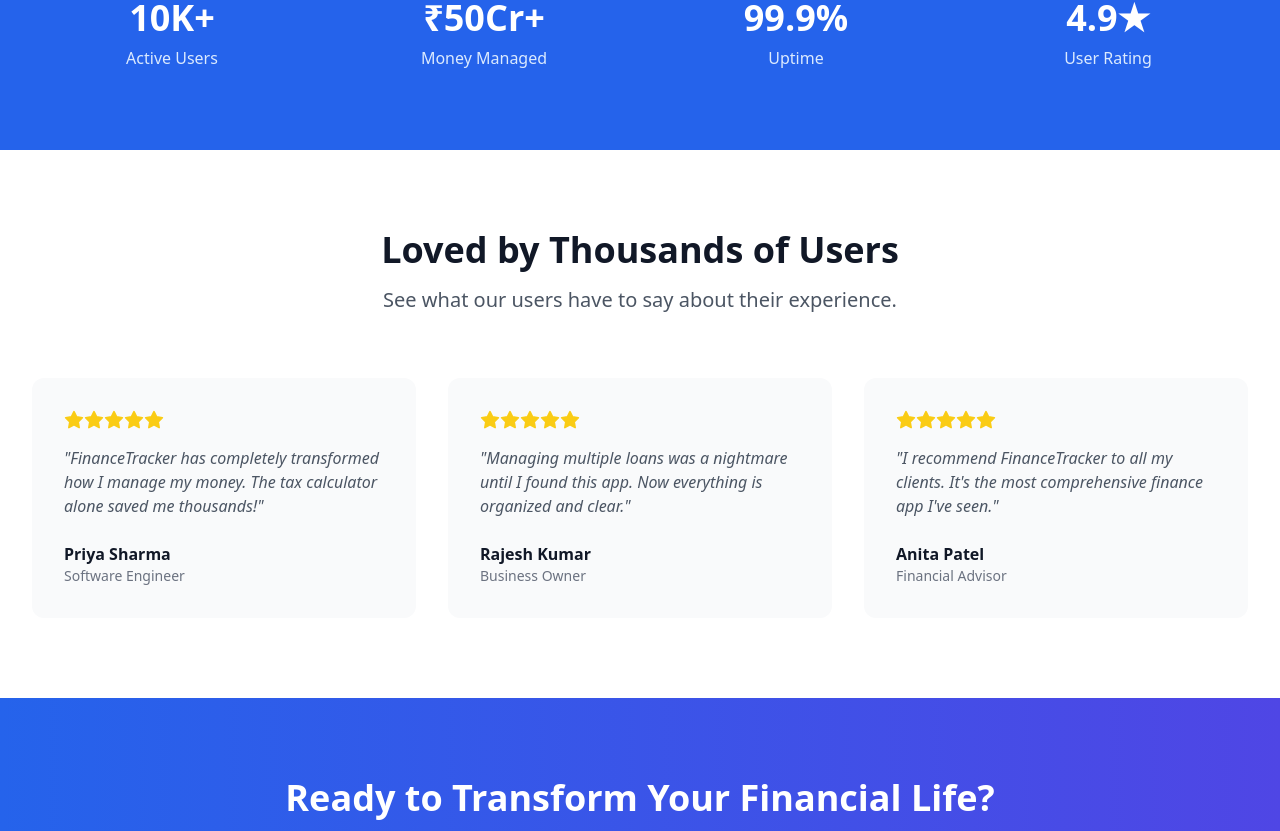
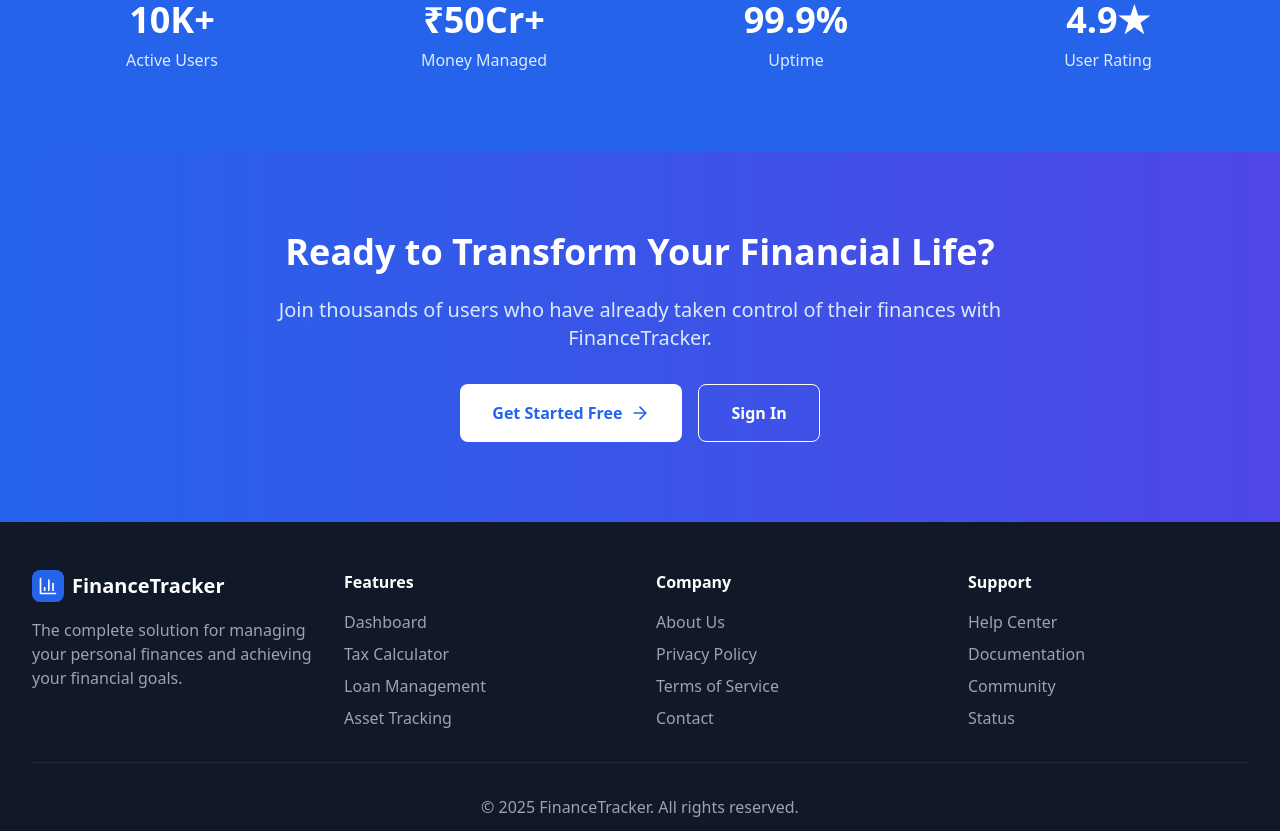
Before and after one commit to Ankush-Dutta/FinanceProject, a React (Vite) app: page / in a window 1280 px wide. Shown: the part 1966-2797 px from the top of the page. Built offline with nearby package versions, Linux system fonts and the light colour scheme.

Commit message:
Testimonials Removed

```diff
--- a/src/pages/LandingPage.tsx
+++ b/src/pages/LandingPage.tsx
@@ -10,7 +10,6 @@ import {
   TrendingUp,
   Users,
   CheckCircle,
-  Star,
   Smartphone,
   Lock,
   Zap
@@ -74,26 +73,6 @@ const LandingPage: React.FC = () => {
     }
   ];
 
-  const testimonials = [
-    {
-      name: 'Priya Sharma',
-      role: 'Software Engineer',
-      content: 'FinanceTracker has completely transformed how I manage my money. The tax calculator alone saved me thousands!',
-      rating: 5
-    },
-    {
-      name: 'Rajesh Kumar',
-      role: 'Business Owner',
-      content: 'Managing multiple loans was a nightmare until I found this app. Now everything is organized and clear.',
-      rating: 5
-    },
-    {
-      name: 'Anita Patel',
-      role: 'Financial Advisor',
-      content: 'I recommend FinanceTracker to all my clients. It\'s the most comprehensive finance app I\'ve seen.',
-      rating: 5
-    }
-  ];
 
   return (
     <div className="min-h-screen bg-white">
@@ -145,6 +124,9 @@ const LandingPage: React.FC = () => {
                 Start Free Today
                 <ArrowRight className="h-5 w-5" />
               </Link>
+              <button className="border border-gray-300 text-gray-700 px-8 py-4 rounded-lg hover:bg-gray-50 transition-colors font-semibold">
+                Watch Demo
+              </button>
             </div>
             <p className="text-sm text-gray-500 mt-4">
               No credit card required • Free forever • Setup in 2 minutes
@@ -235,36 +217,6 @@ const LandingPage: React.FC = () => {
         </div>
       </section>
 
-      {/* Testimonials Section */}
-      <section className="py-20 bg-white">
-        <div className="max-w-7xl mx-auto px-4 sm:px-6 lg:px-8">
-          <div className="text-center mb-16">
-            <h2 className="text-3xl md:text-4xl font-bold text-gray-900 mb-4">
-              Loved by Thousands of Users
-            </h2>
-            <p className="text-xl text-gray-600">
-              See what our users have to say about their experience.
-            </p>
-          </div>
-
-          <div className="grid grid-cols-1 md:grid-cols-3 gap-8">
-            {testimonials.map((testimonial, index) => (
-              <div key={index} className="bg-gray-50 p-8 rounded-xl">
-                <div className="flex mb-4">
-                  {[...Array(testimonial.rating)].map((_, i) => (
-                    <Star key={i} className="h-5 w-5 text-yellow-400 fill-current" />
-                  ))}
-                </div>
-                <p className="text-gray-600 mb-6 italic">"{testimonial.content}"</p>
-                <div>
-                  <div className="font-semibold text-gray-900">{testimonial.name}</div>
-                  <div className="text-gray-500 text-sm">{testimonial.role}</div>
-                </div>
-              </div>
-            ))}
-          </div>
-        </div>
-      </section>
 
       {/* CTA Section */}
       <section className="py-20 bg-gradient-to-r from-blue-600 to-indigo-600">
@@ -272,6 +224,9 @@ const LandingPage: React.FC = () => {
           <h2 className="text-3xl md:text-4xl font-bold text-white mb-6">
             Ready to Transform Your Financial Life?
           </h2>
+          <p className="text-xl text-blue-100 mb-8">
+            Join thousands of users who have already taken control of their finances with FinanceTracker.
+          </p>
           <div className="flex flex-col sm:flex-row gap-4 justify-center">
             <Link
               to="/register"
```
